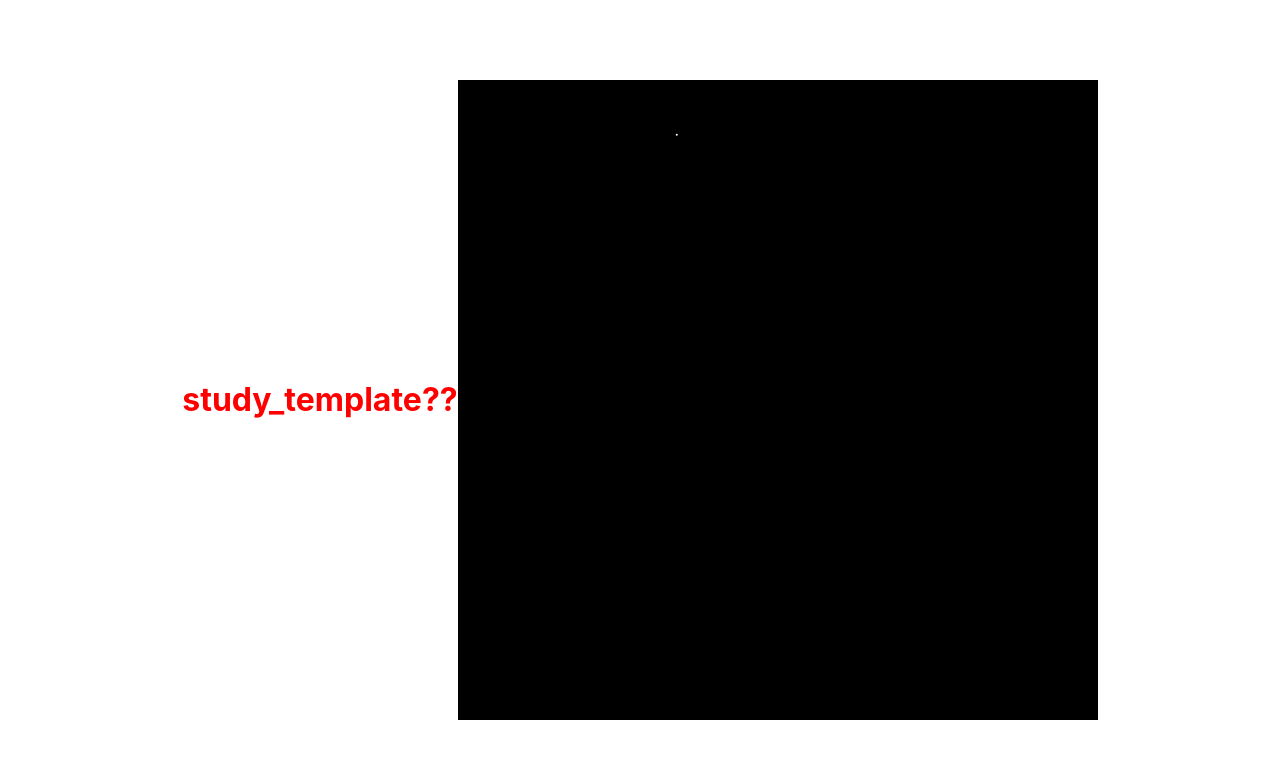
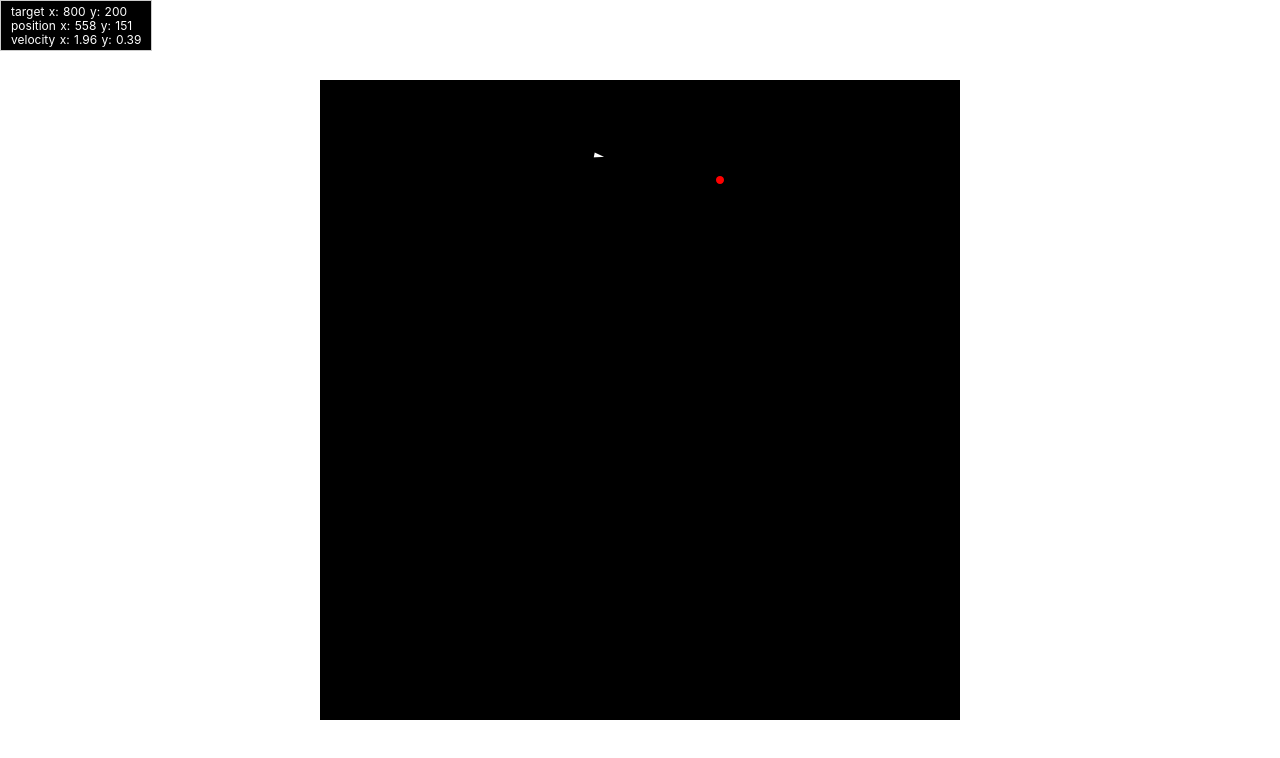
Before and after one commit to abtky/practice-boid, a Nuxt app: page / in a window 1280 px wide. Shown: the top 758 px of the page. Built offline with nearby package versions, Linux system fonts and the light colour scheme.

Commit message:
feat: 追跡(seek)処理の実装

```diff
--- /dev/null
+++ b/assets/ts/SteeredVehicle.ts
@@ -0,0 +1,33 @@
+import Vehicle from "./Vehicle";
+import Vector2D from "./Vector2D";
+
+export default class SteeredVehicle extends Vehicle {
+
+    public maxForce: number;
+    public steeringForce: Vector2D;
+
+    constructor() {
+        super();
+        this.maxForce = 0.1;
+        this.steeringForce = new Vector2D();
+    }
+
+    update() {
+        this.steeringForce.truncate(this.maxForce);
+        this.steeringForce = this.steeringForce.divide(this.mass);
+        this.velocity = this.velocity.add(this.steeringForce);
+        this.steeringForce = new Vector2D();
+        super.update();
+    }
+
+    /**
+     * 追跡
+     */
+    seek(target: Vector2D) {
+        let desiredVelocity: Vector2D = target.subtract(this.position);
+        desiredVelocity.normalize();
+        desiredVelocity = desiredVelocity.multiply(this.maxSpeed);
+        const force: Vector2D = desiredVelocity.subtract(this.velocity);
+        this.steeringForce = this.steeringForce.add(force);
+    }
+}
--- a/assets/ts/Vehicle.ts
+++ b/assets/ts/Vehicle.ts
@@ -4,10 +4,12 @@ export default class Vehicle {
     public position: Vector2D;
     public velocity: Vector2D;
     public maxSpeed: number;
+    public mass: number;
     constructor() {
         this.position = new Vector2D();
         this.velocity = new Vector2D();
-        this.maxSpeed = 1;
+        this.maxSpeed = 2.0;
+        this.mass = 2.0;
     }
 
     update() {
--- a/pages/index.vue
+++ b/pages/index.vue
@@ -1,25 +1,53 @@
 <template>
   <div class="container">
-    <h1 class="title">
-      study_template??
-    </h1>
-    <div class="canvasContainer" ref="canvasContainer"></div>
+    <div class="canvasContainer" ref="canvasContainer">
+      <canvas
+              ref="canvas"
+              @click="onClick"></canvas>
+    </div>
+    <p class="console">{{getConsoleString()}}</p>
   </div>
 </template>
 
 <script lang="ts">
 import Logo from '~/components/Logo.vue'
 import Vehicle from "../assets/ts/Vehicle";
+import { Component, Vue } from 'vue-property-decorator';
+import SteeredVehicle from '../assets/ts/SteeredVehicle';
+import Vector2D from "../assets/ts/Vector2D";
 
-export default {
-    components: {},
-    canvas: HTMLCanvasElement,
-    context: CanvasRenderingContext2D,
-    timerId: Number,
-    vehicle: Vehicle,
+@Component({
+    components: {}
+})
+class Index extends Vue {
+    target: Vector2D;
+    canvas: HTMLCanvasElement;
+    context: CanvasRenderingContext2D;
+    timerId: Number;
+    vehicle: SteeredVehicle;
+    $refs!: {
+        canvas: HTMLCanvasElement;
+        canvasContainer: HTMLElement
+    };
+    getConsoleString() {
+        const rows: string[] = [];
+        if(this.target) {
+            rows.push(`target x: ${this.target.x} y: ${this.target.y}`);
+        }
+        if(this.vehicle) {
+            const px = parseInt(this.vehicle.position.x);
+            const py = parseInt(this.vehicle.position.y);
+            const vx = this.vehicle.velocity.x.toFixed(2);
+            const vy = this.vehicle.velocity.y.toFixed(2);
+            rows.push(`position x: ${px} y: ${py}`);
+            rows.push(`velocity x: ${vx} y: ${vy}`);
+        }
+        return rows.join('\n');
+    }
     async mounted(): void {
+        this.target = new Vector2D(800, 200);
         await this.$nextTick();
-        this.canvas = document.createElement('canvas');
+        this.canvas = this.$refs.canvas;
         this.canvas.width = 1280;
         this.canvas.height = 1280;
         this.context = this.canvas.getContext('2d');
@@ -27,18 +55,29 @@ export default {
         container.appendChild(this.canvas);
         console.log('container', container);
         console.log('start', this.start);
-        this.vehicle = new Vehicle();
-        this.vehicle.velocity.x = 8;
-        this.vehicle.velocity.y = 2;
+        this.vehicle = new SteeredVehicle();
+        this.vehicle.velocity.x = 20;
+        this.vehicle.velocity.y = 80;
+        console.log( this.vehicle.velocity.angle );
         this.start();
-    },
-    methods: {
+    }
     start() {
         cancelAnimationFrame(this.timerId);
         this.loop();
-        },
+    }
+    onClick(e) {
+        console.log(e);
+        console.log(this.target);
+        // this.target.x = e.offsetX * 2;
+        // this.target.y = e.offsetY * 2;
+        this.target = new Vector2D(e.offsetX * 2, e.offsetY * 2);
+        console.log(this.target);
+        this.$forceUpdate();
+    }
     loop() {
         cancelAnimationFrame(this.timerId);
+        // console.log(this.target);
+        this.vehicle.seek(this.target);
         this.vehicle.update();
         const canvas = this.canvas;
         const cw = canvas.width;
@@ -53,21 +92,47 @@ export default {
         context.fill();
         context.restore();
         context.save();
-            const position = this.vehicle.position;
-
-            context.translate( position.x % 1280, position.y % 1280 );
+        const position = this.vehicle.position.clone();
+        while(position.x < 0) {
+            position.x += 1280;
+        };
+        while(position.y < 0) {
+            position.y += 1280;
+        };
+        position.x = position.x % 1280;
+        position.y = position.y % 1280;
+        this.vehicle.position = position;
+        context.translate(position.x, position.y);
+        context.rotate(this.vehicle.velocity.angle);
         context.fillStyle = '#fff';
         context.beginPath();
-            context.arc(0, 0, 2, 0, Math.PI * 2);
+        context.moveTo(10, 0);
+        context.lineTo(-10, 5);
+        context.lineTo(-10, -5);
+        //context.arc(0, 0, 2, 0, Math.PI * 2);
         context.closePath();
         context.fill();
         context.restore();
+
+        context.save();
+        context.translate(this.target.x, this.target.y);
+        context.fillStyle = '#f00';
+        context.beginPath();
+        context.beginPath();
+        context.arc(0, 0, 8, 0, Math.PI * 2);
+        context.closePath();
+        context.fill();
+        context.restore();
+        this.$forceUpdate();
         this.timerId = requestAnimationFrame(() => {
             this.loop();
         });
     }
+    methods: {
+
     }
 }
+export default Index;
 </script>
 
 <style lang="scss">
@@ -82,7 +147,19 @@ export default {
     color: #f00;
   }
 }
-
+.console {
+  position: absolute;
+  border: solid 1px #ccc;
+  min-height: 20px;
+  top: 0;
+  left: 0;
+  color: #fff;
+  background: #000;
+  font-size: 12px;
+  padding: 4px 10px;
+  white-space: pre-wrap;
+  text-align: left;
+}
   .canvasContainer {
     width: 640px;
     height: 640px;
```
Lines whose indentation alone changed are shown as unchanged.
